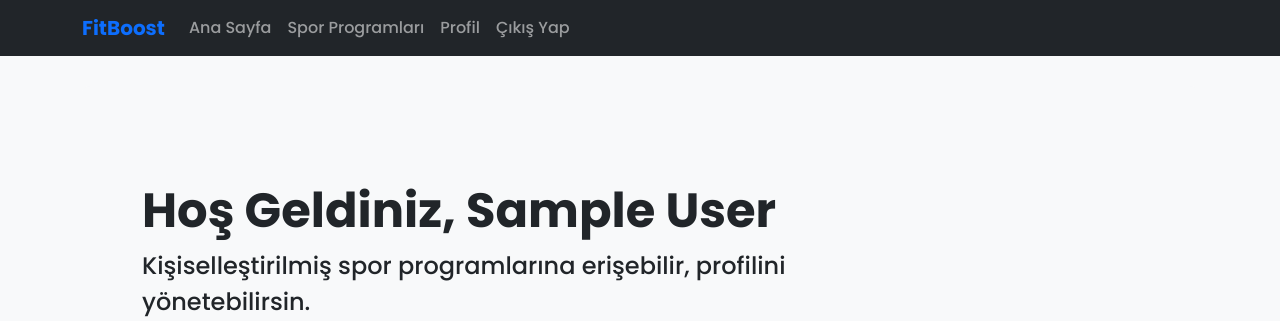
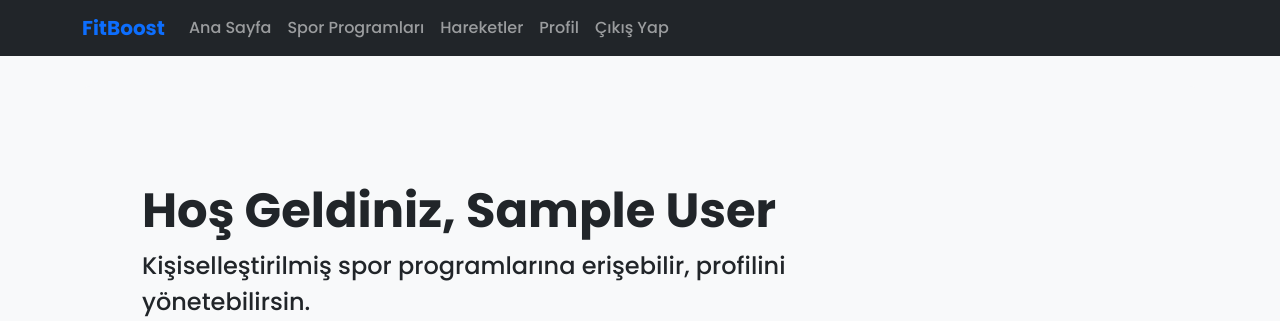
Before and after one commit to HGAKGUMUS/myFlask, a Flask app: page / in a window 1280 px wide. Shown: the top 321 px of the page. Run offline with Flask 3, Linux system fonts and the light colour scheme; a user stored in the database is signed in; tables that the repository leaves empty hold one stand-in row (values such as "Sample post"); some libraries are stand-ins or nearby versions.

Commit message:
Flaskmovements

```diff
--- a/templates/base.html
+++ b/templates/base.html
@@ -42,6 +42,7 @@
           {% if session.get("user_id") %}
             <li class="nav-item"><a class="nav-link" href="{{ url_for('home') }}">Ana Sayfa</a></li>
             <li class="nav-item"><a class="nav-link" href="{{ url_for('sports') }}">Spor Programları</a></li>
+			<li class="nav-item"><a class="nav-link" href="{{ url_for('movements') }}">Hareketler</a></li>
             <li class="nav-item"><a class="nav-link" href="{{ url_for('profile') }}">Profil</a></li>
             <li class="nav-item"><a class="nav-link" href="{{ url_for('logout') }}">Çıkış Yap</a></li>
           {% else %}
```
